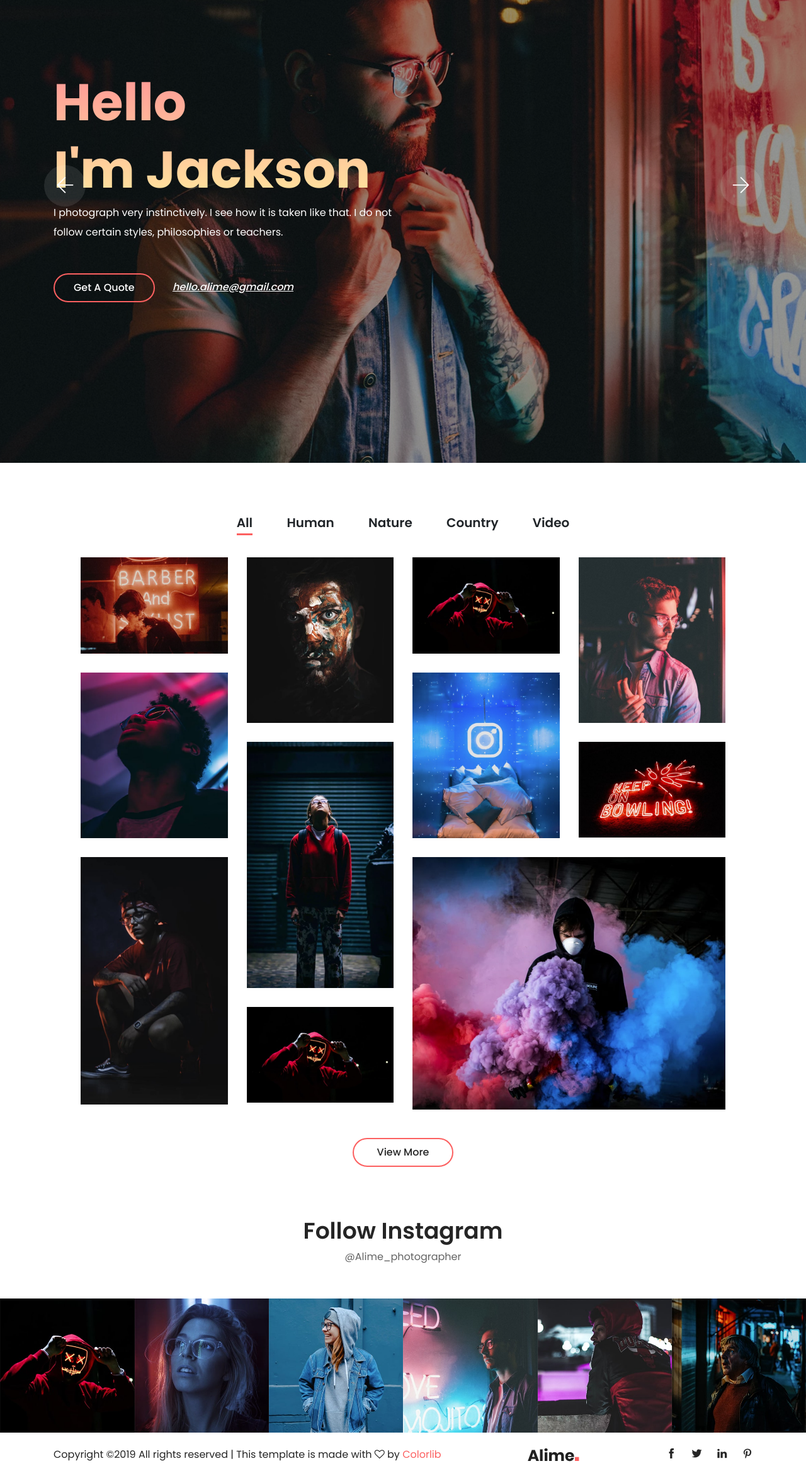
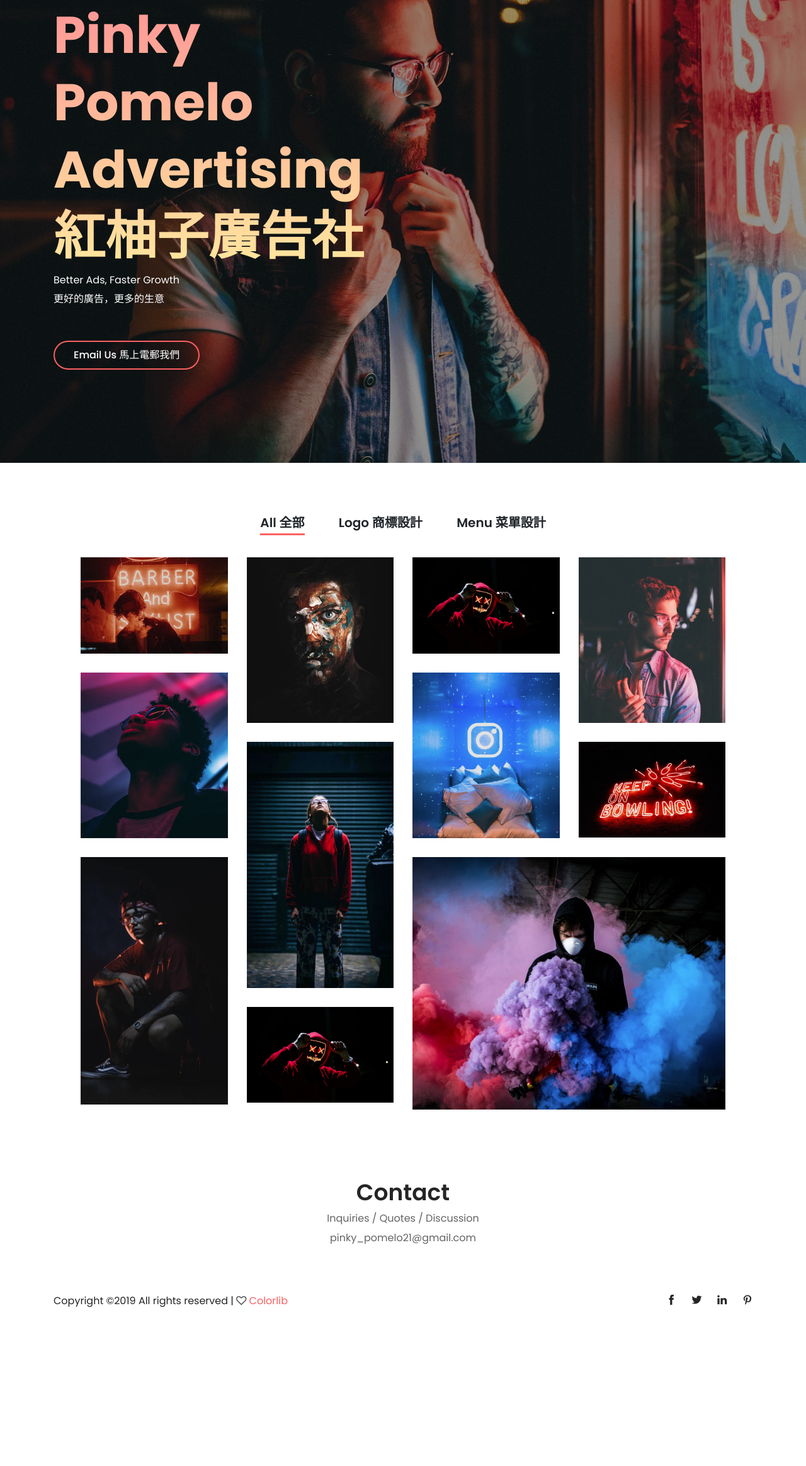
Before and after one commit to pinky-pomelo/pinky-pomelo.github.io, a website: page index.html in a window 1280 px wide. Shown: the part 145-2473 px from the top of the page at 63% size. After the commit the page ends 2246 px from the top, so only its background shows below. Drawn offline with Linux system fonts and the light colour scheme; files whose address does not match are found by name.

Commit message:
Add files via upload

```diff
--- a/index.html
+++ b/index.html
@@ -75,10 +75,10 @@
                                         <ul class="dropdown">
                                             <li><a href="./index.html">- Home</a></li>
                                             <li><a href="./about.html">- About</a></li>
-                                            <li><a href="./gallery.html">- Gallery</a></li>
+                                            <li><a href="#menu-start">- Gallery</a></li>
                                             <li><a href="./blog.html">- Blog</a></li>
                                             <li><a href="./single-blog.html">- Blog Details</a></li>
-                                            <li><a href="./contact.html">- Contact</a></li>
+                                            <li><a href="#contact-start">- Contact</a></li>
                                             <li><a href="#">- Dropdown</a>
                                                 <ul class="dropdown">
                                                     <li><a href="#">- Dropdown Item</a></li>
@@ -90,13 +90,13 @@
                                         </ul>
                                     </li>
                                     <li><a href="./about.html">About</a></li>
-                                    <li><a href="./gallery.html">Gallery</a></li>
+                                    <li><a href="#menu-start">Gallery</a></li>
                                     <li><a href="./blog.html">Blog</a></li>
-                                    <li><a href="./contact.html">Contact</a></li>
+                                    <li><a href="#contact-start">Contact</a></li>
                                 </ul>
 
-                                <!-- Search Icon -->
-                                <div class="search-icon" data-toggle="modal" data-target="#searchModal"><i class="ti-search"></i></div>
+                                <!-- Search Icon -/->
+                                <div class="search-icon" data-toggle="modal" data-target="#searchModal"><i class="ti-search"></i></div> -->
                             </div>
                             <!-- Nav End -->
                         </div>
@@ -109,7 +109,7 @@
 
     <!-- Welcome Area Start -->
     <section class="welcome-area">
-        <div class="welcome-slides owl-carousel">
+        <!--div class="welcome-slides owl-carousel"-->
             <!-- Single Slide -->
             <div class="single-welcome-slide bg-img bg-overlay" style="background-image: url(img/bg-img/1.jpg);">
                 <div class="container h-100">
@@ -117,11 +117,10 @@
                         <!-- Welcome Text -->
                         <div class="col-12 col-lg-8 col-xl-6">
                             <div class="welcome-text">
-                                <h2 data-animation="bounceInDown" data-delay="900ms">Hello <br>I'm Jackson</h2>
-                                <p data-animation="bounceInDown" data-delay="500ms">I photograph very instinctively. I see how it is taken like that. I do not follow certain styles, philosophies or teachers.</p>
+                                <h2 data-animation="bounceInDown" data-delay="900ms">Pinky Pomelo Advertising<br>紅柚子廣告社</h2>
+                                <p data-animation="bounceInDown" data-delay="500ms">Better Ads, Faster Growth<br>更好的廣告，更多的生意</p>
                                 <div class="hero-btn-group" data-animation="bounceInDown" data-delay="100ms">
-                                    <a href="#" class="btn alime-btn mb-3 mb-sm-0 mr-4">Get a Quote</a>
-                                    <a class="hero-mail-contact" href="mailto:hello.alime@gmail.com">hello.alime@gmail.com</a>
+                                    <a href="mailto:pinky.pomelo21@gmail.com" class="btn alime-btn mb-3 mb-sm-0 mr-4">Email Us 馬上電郵我們</a>
                                 </div>
                             </div>
                         </div>
@@ -129,11 +128,11 @@
                 </div>
             </div>
 
-            <!-- Single Slide -->
+            <!-- Single Slide -/->
             <div class="single-welcome-slide bg-img bg-overlay" style="background-image: url(img/bg-img/2.jpg);">
                 <div class="container h-100">
                     <div class="row h-100 align-items-center">
-                        <!-- Welcome Text -->
+                        <!-- Welcome Text -/->
                         <div class="col-12 col-lg-8 col-xl-6">
                             <div class="welcome-text">
                                 <h2 data-animation="bounceInUp" data-delay="100ms">Hello <br>I'm Alime</h2>
@@ -146,24 +145,24 @@
                         </div>
                     </div>
                 </div>
-            </div>
+            </div> -->
         </div>
     </section>
     <!-- Welcome Area End -->
 
     <!-- Gallery Area Start -->
-    <div class="alime-portfolio-area section-padding-80 clearfix">
+    <div class="alime-portfolio-area section-padding-80 clearfix" id="menu-start">
         <div class="container-fluid">
             <div class="row">
                 <div class="col-12">
                     <!-- Projects Menu -->
-                    <div class="alime-projects-menu">
+                    <div class="alime-projects-menu" >
                         <div class="portfolio-menu text-center">
-                            <button class="btn active" data-filter="*">All</button>
-                            <button class="btn" data-filter=".human">Human</button>
-                            <button class="btn" data-filter=".nature">Nature</button>
-                            <button class="btn" data-filter=".country">Country</button>
-                            <button class="btn" data-filter=".video">Video</button>
+                            <button class="btn active" data-filter="*">All 全部</button>
+                            <button class="btn" data-filter=".logo">Logo 商標設計</button>
+                            <button class="btn" data-filter=".menu">Menu 菜單設計</button>
+                           <!-- <button class="btn" data-filter=".country">Country</button> -->
+                           <!-- <button class="btn" data-filter=".video">Video</button> -->
                         </div>
                     </div>
                 </div>
@@ -282,30 +281,32 @@
             </div>
 
             <div class="row">
-                <div class="col-12 text-center wow fadeInUp" data-wow-delay="700ms">
+           <!--     <div class="col-12 text-center wow fadeInUp" data-wow-delay="700ms">
                     <a href="#" class="btn alime-btn btn-2 mt-15">View More</a>
-                </div>
+                </div> -->
             </div>
         </div>
     </div>
     <!-- Gallery Area End -->
 
+
     <!-- Follow Area Start -->
-    <section class="follow-area clearfix">
+    <section class="follow-area clearfix" id="contact-start">
         <div class="container">
             <div class="row">
                 <div class="col-12">
                     <div class="section-heading text-center">
-                        <h2>Follow Instagram</h2>
-                        <p>@Alime_photographer</p>
+                        <h2>Contact</h2>
+                        <p>Inquiries / Quotes / Discussion <br> pinky_pomelo21@gmail.com</p>
                     </div>
                 </div>
             </div>
         </div>
 
-        <!-- Instagram Feed Area -->
+<!--
+        <!-- Instagram Feed Area -/->
         <div class="instragram-feed-area owl-carousel">
-            <!-- Single Instagram Item -->
+            <!-- Single Instagram Item -/->
             <div class="single-instagram-item">
                 <img src="img/bg-img/11.jpg" alt="">
                 <div class="instagram-hover-content text-center d-flex align-items-center justify-content-center">
@@ -315,7 +316,7 @@
                     </a>
                 </div>
             </div>
-            <!-- Single Instagram Item -->
+            <!-- Single Instagram Item -/->
             <div class="single-instagram-item">
                 <img src="img/bg-img/12.jpg" alt="">
                 <div class="instagram-hover-content text-center d-flex align-items-center justify-content-center">
@@ -325,7 +326,7 @@
                     </a>
                 </div>
             </div>
-            <!-- Single Instagram Item -->
+            <!-- Single Instagram Item -/->
             <div class="single-instagram-item">
                 <img src="img/bg-img/13.jpg" alt="">
                 <div class="instagram-hover-content text-center d-flex align-items-center justify-content-center">
@@ -335,7 +336,7 @@
                     </a>
                 </div>
             </div>
-            <!-- Single Instagram Item -->
+            <!-- Single Instagram Item -/->
             <div class="single-instagram-item">
                 <img src="img/bg-img/14.jpg" alt="">
                 <div class="instagram-hover-content text-center d-flex align-items-center justify-content-center">
@@ -345,7 +346,7 @@
                     </a>
                 </div>
             </div>
-            <!-- Single Instagram Item -->
+            <!-- Single Instagram Item -/->
             <div class="single-instagram-item">
                 <img src="img/bg-img/15.jpg" alt="">
                 <div class="instagram-hover-content text-center d-flex align-items-center justify-content-center">
@@ -355,7 +356,7 @@
                     </a>
                 </div>
             </div>
-            <!-- Single Instagram Item -->
+            <!-- Single Instagram Item -/->
             <div class="single-instagram-item">
                 <img src="img/bg-img/16.jpg" alt="">
                 <div class="instagram-hover-content text-center d-flex align-items-center justify-content-center">
@@ -367,7 +368,7 @@
             </div>
         </div>
     </section>
-    <!-- Follow Area End -->
+    <!-- Follow Area End -/-> -->
 
     <!-- Footer Area Start -->
     <footer class="footer-area">
@@ -378,13 +379,13 @@
                         <!-- Copywrite Text -->
                         <div class="copywrite-text">
                             <p><!-- Link back to Colorlib can't be removed. Template is licensed under CC BY 3.0. -->
-Copyright &copy;<script>document.write(new Date().getFullYear());</script> All rights reserved | This template is made with <i class="fa fa-heart-o" aria-hidden="true"></i> by <a href="https://colorlib.com" target="_blank">Colorlib</a>
+Copyright &copy;<script>document.write(new Date().getFullYear());</script> All rights reserved |  <i class="fa fa-heart-o" aria-hidden="true"></i> <a href="https://colorlib.com" target="_blank">Colorlib</a>
 <!-- Link back to Colorlib can't be removed. Template is licensed under CC BY 3.0. --></p>
                         </div>
                         <!-- Footer Logo -->
-                        <div class="footer-logo">
+                 <!--       <div class="footer-logo">
                             <a href="#"><img src="img/core-img/logo2.png" alt=""></a>
-                        </div>
+                        </div> -->
                         <!-- Social Info -->
                         <div class="social-info">
                             <a href="#"><i class="ti-facebook" aria-hidden="true"></i></a>
```
